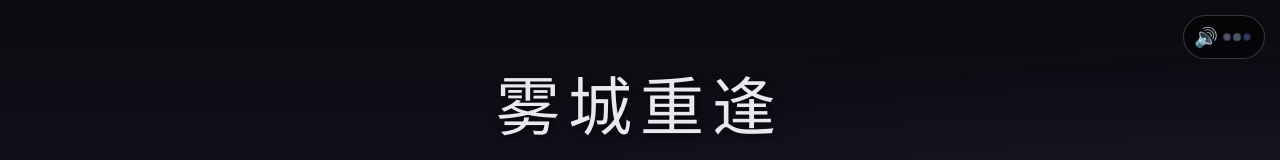
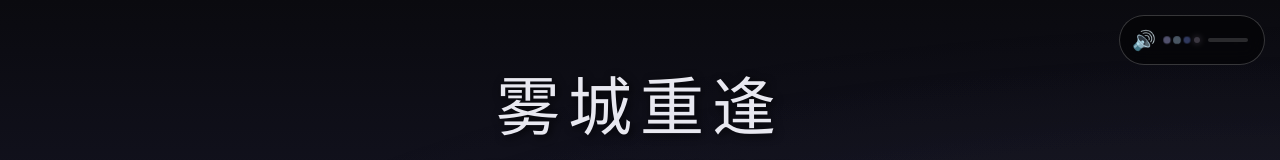
Before and after one commit to StarkXiao/xcf-192, a Vue app: page / in a window 1280 px wide. Shown: the top 160 px of the page. Built offline with nearby package versions, Linux system fonts and the light colour scheme.

Commit message:
.3001042752771291:76c3da7df1c3f652d88bf7f6a06241ab_6a2ec1e8d8fb4c6ff6fabbb3.6a2ec8bcd8fb4c6ff6fac108.6a2ec8bb326d4b878ae6aab9:Trae CN.T(2026/6/14 23:29:00)

```diff
--- a/src/components/BackgroundMusic.vue
+++ b/src/components/BackgroundMusic.vue
@@ -5,6 +5,10 @@
       <span class="layer-dot base"></span>
       <span class="layer-dot mood" :class="moodStateId"></span>
       <span class="layer-dot scene" :class="sceneCharacter"></span>
+      <span class="layer-dot ending" :class="endingTrajectoryClass"></span>
+    </span>
+    <span v-if="musicEnabled" class="memory-progress-bar">
+      <span class="memory-fill" :style="{ width: memoryProgressPercent + '%' }"></span>
     </span>
   </button>
 </template>
@@ -54,6 +58,8 @@ let lerpSpeed = 0.03
 const timePressureClass = computed(() => musicStore.timePressureLevel)
 const moodStateId = computed(() => musicStore.moodStateId)
 const sceneCharacter = computed(() => musicStore.sceneConfig?.character || 'lonely')
+const endingTrajectoryClass = computed(() => musicStore.computedEndingTrajectory || 'neutral')
+const memoryProgressPercent = computed(() => gameStore.memoryProgressPercent || 0)
 
 function lerp(a, b, t) {
   return a + (b - a) * t
@@ -411,7 +417,8 @@ onMounted(() => {
     moodStateId: gameStore.moodStateId,
     timePeriod: gameStore.currentTimePeriod,
     chapterId: gameStore.currentChapterId,
-    memoryProgress: gameStore.memoryProgressPercent
+    memoryProgress: gameStore.memoryProgressPercent,
+    dominantEndingType: gameStore.dominantEndingWeights?.[0]?.[0] || 'neutral'
   })
 
   const initOnInteraction = () => {
@@ -452,16 +459,16 @@ function toggleMusic() {
   top: 15px;
   right: 15px;
   z-index: 1000;
-  height: 44px;
-  border-radius: 22px;
+  height: 50px;
+  border-radius: 25px;
   background: rgba(0, 0, 0, 0.5);
   backdrop-filter: blur(10px);
   border: 1px solid rgba(255, 255, 255, 0.2);
   cursor: pointer;
   display: flex;
   align-items: center;
-  gap: 6px;
-  padding: 0 14px 0 10px;
+  gap: 8px;
+  padding: 0 16px 0 12px;
   transition: all 0.3s ease;
 }
 
@@ -518,6 +525,34 @@ function toggleMusic() {
 .layer-dot.scene.contemplative { background: rgba(140, 110, 80, 0.6); }
 .layer-dot.scene.mysterious { background: rgba(80, 100, 160, 0.6); }
 
+.layer-dot.ending {
+  background: rgba(180, 100, 200, 0.7);
+  animation: layerPulse 5s ease-in-out infinite;
+}
+
+.layer-dot.ending.dark { background: rgba(60, 30, 80, 0.85); box-shadow: 0 0 6px rgba(60, 30, 80, 0.8); }
+.layer-dot.ending.bittersweet { background: rgba(120, 80, 120, 0.8); box-shadow: 0 0 6px rgba(120, 80, 120, 0.8); }
+.layer-dot.ending.neutral { background: rgba(150, 140, 160, 0.75); box-shadow: 0 0 6px rgba(150, 140, 160, 0.8); }
+.layer-dot.ending.bright { background: rgba(220, 180, 100, 0.85); box-shadow: 0 0 8px rgba(220, 180, 100, 0.9); }
+.layer-dot.ending.transcendent { background: rgba(180, 220, 255, 0.95); box-shadow: 0 0 12px rgba(180, 220, 255, 1); }
+
+.memory-progress-bar {
+  width: 40px;
+  height: 4px;
+  background: rgba(255, 255, 255, 0.15);
+  border-radius: 2px;
+  overflow: hidden;
+  position: relative;
+}
+
+.memory-fill {
+  height: 100%;
+  background: linear-gradient(90deg, rgba(150, 200, 255, 0.4), rgba(180, 220, 255, 0.8));
+  border-radius: 2px;
+  transition: width 0.8s cubic-bezier(0.4, 0, 0.2, 1);
+  box-shadow: 0 0 4px rgba(150, 200, 255, 0.6);
+}
+
 @keyframes layerPulse {
   0%, 100% { opacity: 0.5; transform: scale(1); }
   50% { opacity: 1; transform: scale(1.3); }
--- a/src/stores/gameStore.js
+++ b/src/stores/gameStore.js
@@ -213,6 +213,7 @@ export const useGameStore = defineStore('game', () => {
     if (calculatedChapter && calculatedChapter.id > currentChapterId.value) {
       advanceChapter(calculatedChapter.id)
     }
+    musicStore.updateContext({ memoryProgress: memoryProgressPercent.value })
   }
 
   function triggerMoodChange(emotion) {
@@ -238,7 +239,11 @@ export const useGameStore = defineStore('game', () => {
     if (!chapter) return
 
     currentChapterId.value = newChapterId
-    musicStore.updateContext({ chapterId: newChapterId })
+    musicStore.updateContext({
+      chapterId: newChapterId,
+      memoryProgress: memoryProgressPercent.value,
+      dominantEndingType: dominantEndingWeights.value[0]?.[0] || 'neutral'
+    })
 
     unlockHintChapter.value = chapter
     showChapterUnlockHint.value = true
@@ -327,7 +332,8 @@ export const useGameStore = defineStore('game', () => {
       moodStateId: moodStore.moodStateId,
       timePeriod: timeStore.currentTimePeriod,
       chapterId: currentChapterId.value,
-      memoryProgress: memoryProgressPercent.value
+      memoryProgress: memoryProgressPercent.value,
+      dominantEndingType: dominantEndingWeights.value[0]?.[0] || 'neutral'
     })
 
     if (!savedGame) {
@@ -470,6 +476,11 @@ export const useGameStore = defineStore('game', () => {
       saveProgress()
       checkChapterProgress()
       checkGameComplete()
+
+      musicStore.updateContext({
+        memoryProgress: memoryProgressPercent.value,
+        moodStateId: moodStore.moodStateId
+      })
     }
   }
 
--- a/src/stores/musicStore.js
+++ b/src/stores/musicStore.js
@@ -278,6 +278,19 @@ export const useMusicStore = defineStore('music', () => {
     return 'neutral'
   })
 
+  const memoryImpact = computed(() => {
+    const progress = memoryProgressPercent.value / 100
+    return {
+      chordComplexity: Math.floor(progress * 2),
+      overtoneMultiplier: 1 + progress * 0.6,
+      brightnessBoost: progress * 0.4,
+      extraPadGain: progress * 0.3,
+      filterOpenness: progress * 0.3,
+      reverbBoost: progress * 0.15,
+      chordIntervalExpansion: progress * 2
+    }
+  })
+
   const musicContext = computed(() => {
     const scene = sceneConfig.value
     const time = timeConfig.value
@@ -285,68 +298,98 @@ export const useMusicStore = defineStore('music', () => {
     const ending = endingConfig.value
     const state = gameStateConfig.value
     const period = timePeriodConfig.value
+    const memory = memoryImpact.value
 
-    const baseFilterFreq = Math.max(100, scene.filterFreq + time.filterShift + period.filterOffset)
-    const baseDetune = scene.baseFreq >= 60 ? mood.detune + time.detuneShift + period.detuneOffset : 0
+    const endingBrightness = ending.brightness
+    const endingHarmonic = ending.harmonicShift
+    const endingOvertone = ending.overtoneGain
+    const endingSub = ending.subBassGain
 
-    const chordFreqs = mood.chordIntervals.map(interval => {
-      return scene.baseFreq * Math.pow(2, (interval + ending.harmonicShift * 12) / 12)
+    const baseFilterFreq = Math.max(100, scene.filterFreq + time.filterShift + period.filterOffset + memory.filterOpenness * 500 + endingBrightness * 600)
+    const baseDetune = scene.baseFreq >= 60 ? mood.detune + time.detuneShift + period.detuneOffset + endingHarmonic * 20 : 0
+
+    const expandedChordIntervals = mood.chordIntervals.map((interval, idx) => {
+      return interval + endingHarmonic * 12 + (idx > 2 ? memory.chordIntervalExpansion : 0)
     })
+
+    const activeChordCount = Math.min(
+      mood.chordIntervals.length + memory.chordComplexity,
+      5
+    )
+
+    const chordFreqs = expandedChordIntervals.slice(0, activeChordCount).map(interval => {
+      return scene.baseFreq * Math.pow(2, interval / 12)
+    })
+
+    const memoryBrightness = mood.brightness * (1 + memory.brightnessBoost)
+    const totalBrightness = memoryBrightness * endingBrightness
+
+    const baseGain = mood.volume * state.baseGain * 0.4 * (1 + endingHarmonic * 0.3)
+    const padGain = mood.padGain * mood.volume * state.padGain * 0.3 * (1 + memory.extraPadGain + endingBrightness * 0.3)
+    const chordGain = mood.volume * endingOvertone * state.overtoneGain * memory.overtoneMultiplier * 0.18
+    const pulseGain = time.tensionGain * state.pulseGain * 0.2 * (1 - endingBrightness * 0.3)
+    const noiseGain = (scene.noiseLevel + time.tensionGain * 0.02 + period.noiseOffset) * state.noiseGain * (1 - endingBrightness * 0.25)
+    const subGain = endingSub * mood.volume * state.baseGain * 0.25
+
+    const reverbMix = scene.reverbMix * (1 + memory.reverbBoost + endingBrightness * 0.25)
+    const clampedReverbMix = Math.min(0.9, Math.max(0.1, reverbMix))
 
     return {
       base: {
-        freq: scene.baseFreq,
+        freq: scene.baseFreq * (1 + endingHarmonic * 0.05),
         waveform: scene.baseWaveform,
-        gain: mood.volume * state.baseGain * 0.4,
+        gain: baseGain,
         detune: baseDetune,
         filterFreq: baseFilterFreq,
-        filterQ: scene.filterQ
+        filterQ: scene.filterQ * (1 - endingHarmonic * 0.2)
       },
       pad: {
-        freq: scene.padFreq,
+        freq: scene.padFreq * (1 + endingHarmonic * 0.03),
         waveform: scene.padWaveform,
-        gain: mood.padGain * mood.volume * state.padGain * 0.3,
+        gain: padGain,
         detune: baseDetune * 0.5,
-        filterFreq: Math.max(100, baseFilterFreq * 0.7),
+        filterFreq: Math.max(100, baseFilterFreq * 0.7 + endingBrightness * 300),
         filterQ: scene.filterQ * 0.5
       },
       chord: {
         freqs: chordFreqs,
         waveform: 'sine',
-        gain: mood.volume * ending.overtoneGain * state.overtoneGain * 0.15,
-        detune: baseDetune * 0.3,
-        filterFreq: Math.max(100, baseFilterFreq * 1.2),
+        gain: chordGain,
+        detune: baseDetune * 0.3 + endingHarmonic * 10,
+        filterFreq: Math.max(100, baseFilterFreq * 1.2 + endingBrightness * 500),
         filterQ: scene.filterQ * 0.8
       },
       pulse: {
-        rate: time.pulseRate,
-        gain: time.tensionGain * state.pulseGain * 0.2,
+        rate: time.pulseRate * (1 + (1 - endingBrightness) * 0.3),
+        gain: pulseGain,
         freq: scene.baseFreq * 0.5,
         waveform: 'sine',
         detune: time.detuneShift * 2,
-        filterFreq: Math.max(100, 300 + time.filterShift * 0.5),
+        filterFreq: Math.max(100, 300 + time.filterShift * 0.5 - endingHarmonic * 50),
         filterQ: 3
       },
       noise: {
-        gain: (scene.noiseLevel + time.tensionGain * 0.02 + period.noiseOffset) * state.noiseGain,
-        filterFreq: Math.max(100, baseFilterFreq * 0.5),
+        gain: noiseGain,
+        filterFreq: Math.max(100, baseFilterFreq * 0.5 + endingBrightness * 100),
         filterQ: 0.5
       },
       sub: {
-        freq: scene.baseFreq * 0.5,
+        freq: scene.baseFreq * 0.5 * (1 + endingHarmonic * 0.02),
         waveform: 'sine',
-        gain: ending.subBassGain * mood.volume * state.baseGain * 0.2,
-        detune: 0,
-        filterFreq: Math.max(50, 150 + time.filterShift * 0.3),
+        gain: subGain,
+        detune: endingHarmonic * 5,
+        filterFreq: Math.max(50, 150 + time.filterShift * 0.3 + endingSub * 200),
         filterQ: 1
       },
-      brightness: mood.brightness * ending.brightness,
-      reverbMix: scene.reverbMix,
+      brightness: totalBrightness,
+      reverbMix: clampedReverbMix,
       tempoMultiplier: time.tempoMultiplier,
       sceneCharacter: scene.character,
       timePressure: timePressureLevel.value,
       moodState: moodStateId.value,
-      endingTrajectory: endingTrajectory.value
+      endingTrajectory: computedEndingTrajectory.value,
+      memoryProgress: memoryProgressPercent.value,
+      activeChordCount: activeChordCount
     }
   })
 
@@ -380,6 +423,7 @@ export const useMusicStore = defineStore('music', () => {
     gameStateConfig,
     timePeriodConfig,
     computedEndingTrajectory,
+    memoryImpact,
     musicContext,
     updateContext
   }
```
